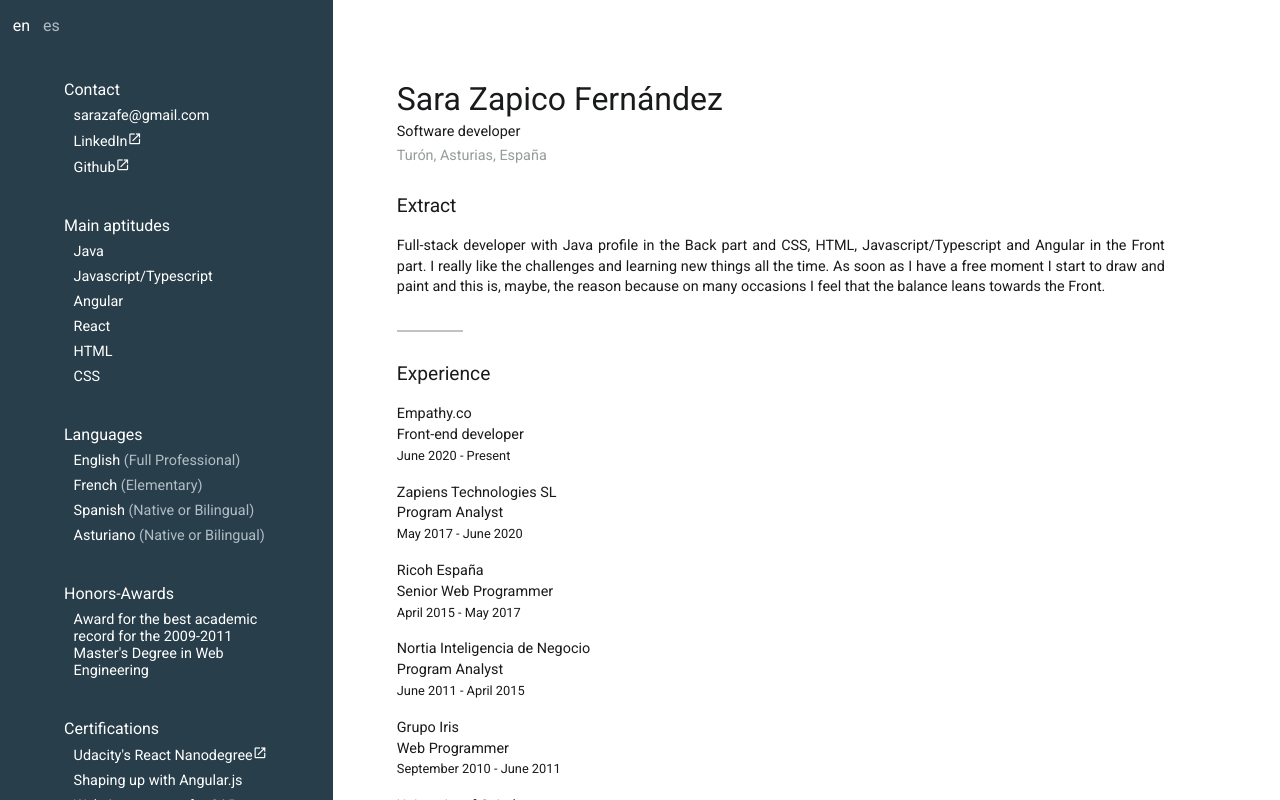
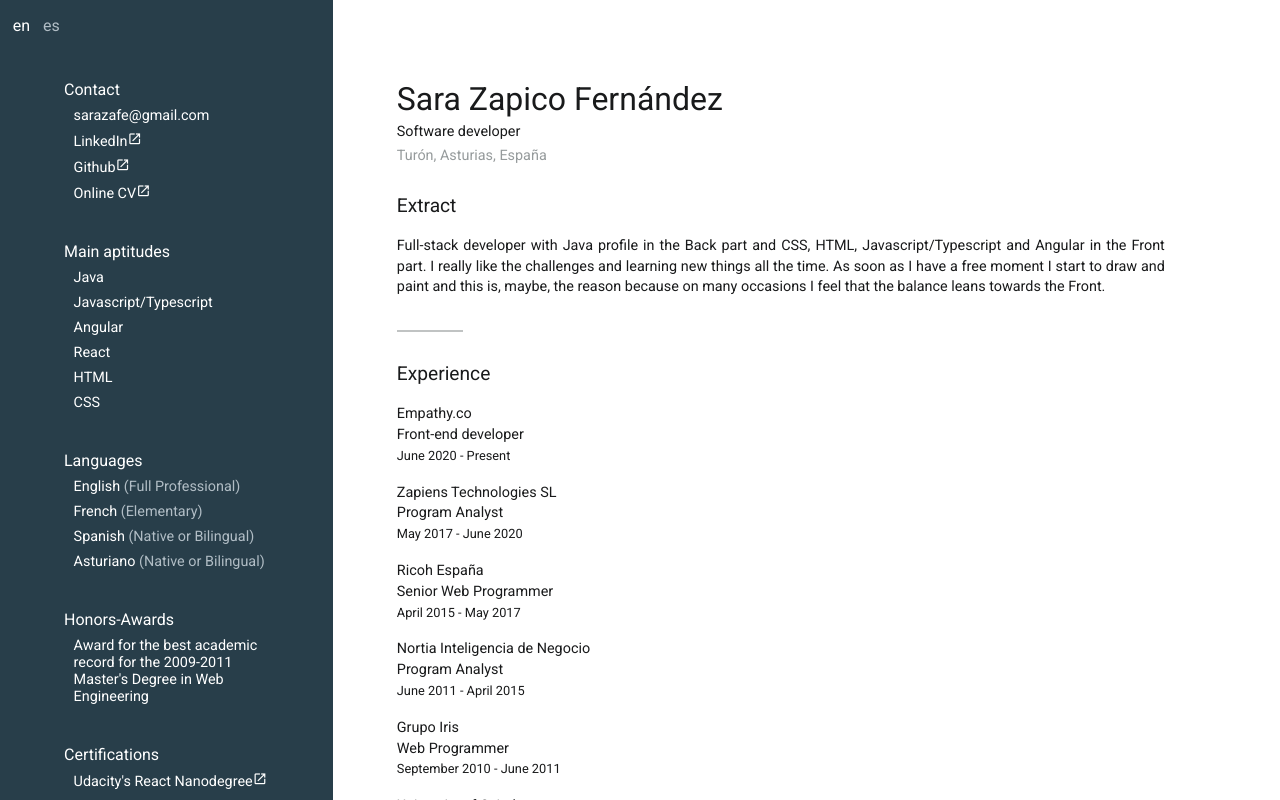
Before and after one commit to sarazafe/cv, an Angular app: page /#/en in a window 1280 px wide. Shown: the top 800 px of the page. Built offline with nearby package versions, Linux system fonts and the light colour scheme.

Commit message:
Add cv site for printing version

```diff
--- a/src/profile/en.ts
+++ b/src/profile/en.ts
@@ -10,7 +10,12 @@ export const EnglishProfile = {
             {
                 name: 'Github',
                 url: 'https://github.com/sarazafe'
-            }
+            },
+            {
+                name: 'Online CV',
+                url: 'https://sarazafe.github.io',
+                printVersion: true,
+            },
         ],
     },
     aptitudesTitle: 'Main aptitudes',
--- a/src/profile/es.ts
+++ b/src/profile/es.ts
@@ -10,7 +10,12 @@ export const SpanishProfile = {
             {
                 name: 'Github',
                 url: 'https://github.com/sarazafe'
-            }
+            },
+            {
+                name: 'CV online',
+                url: 'https://sarazafe.github.io/#/es',
+                printVersion: true,
+            },
         ],
     },
     attitudesTitle: 'Principales aptitudes',
```
